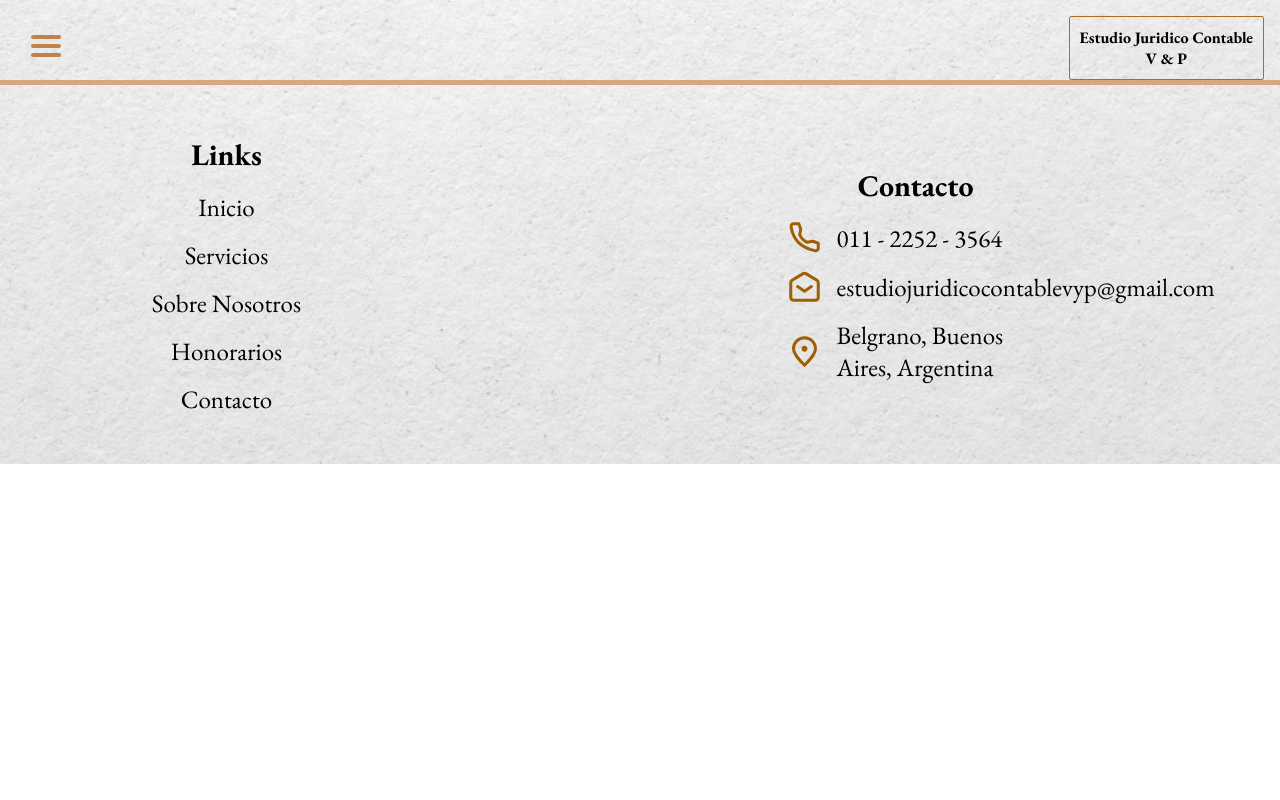
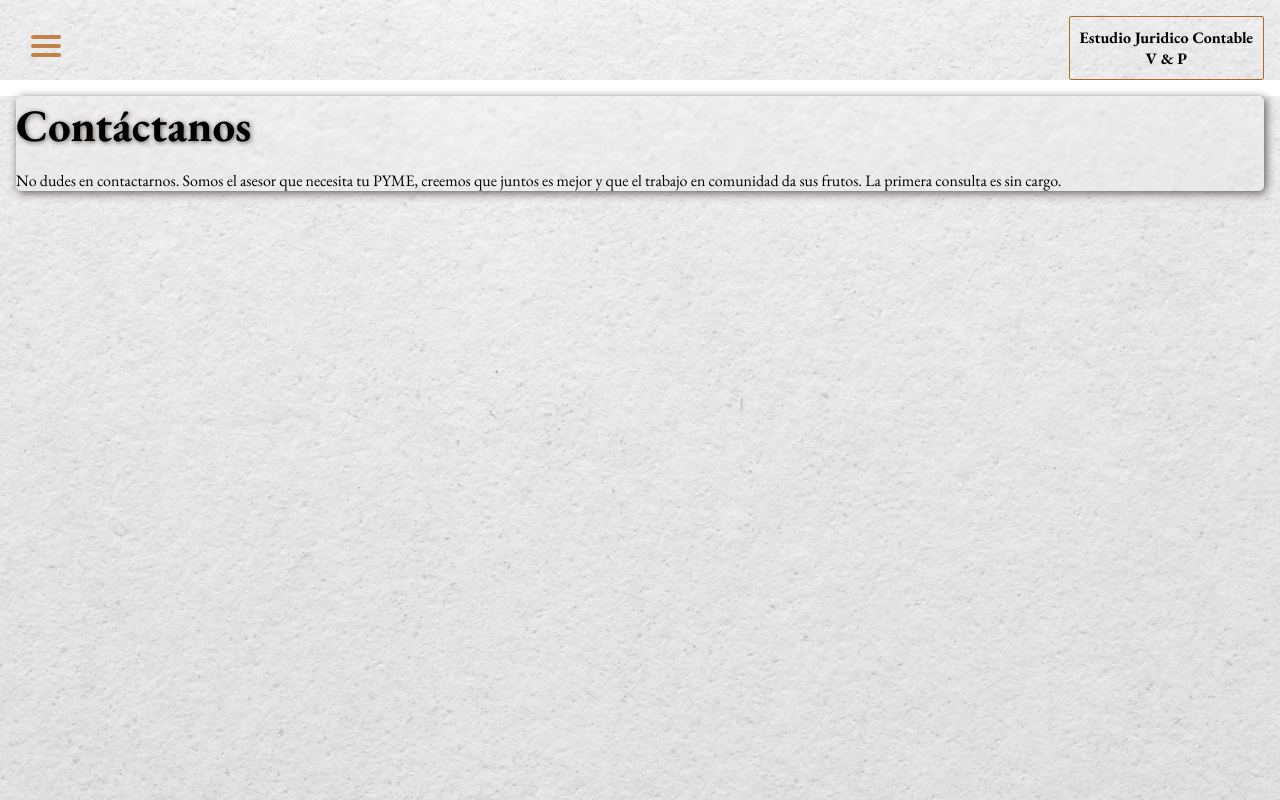
Before and after one commit to AgusPereyraa/juridicoContable, a React (Create React App) app: page /contact in a window 1280 px wide. Shown: the top 800 px of the page. Built offline with nearby package versions, Linux system fonts and the light colour scheme.

Commit message:
components contact

```diff
--- /dev/null
+++ b/src/Components/HomeContact/HomeContact.jsx
@@ -0,0 +1,17 @@
+import React from 'react'
+import './homeContact.css'
+import H2 from '../H2/H2'
+import P from '../P/P'
+
+export default function HomeContact() {
+  return (
+    <div className='homeContact'>
+
+        <div className='textContact'>
+            <H2 text='Contáctanos' />
+            <P text='No dudes en contactarnos. Somos el asesor que necesita tu PYME, creemos que juntos es mejor y que el trabajo en comunidad da sus frutos. La primera consulta es sin cargo. ' />
+        </div>
+
+    </div>
+  )
+}
--- /dev/null
+++ b/src/Components/HomeContact/homeContact.css
@@ -0,0 +1,21 @@
+.homeContact {
+    background: url(../../Img/backgroundInfo.png);
+    min-height: 100vh;
+}
+
+.textContact {
+    display: flex;
+    flex-direction: column;
+    gap: 1rem;
+    background: rgba(255, 255, 255, 0.045); /*#625555 #ab530196 */
+    border-radius: 5px;
+    backdrop-filter: blur(1px);
+    -webkit-backdrop-filter: blur(1px);
+    box-shadow: 2px 2px 10px #625555;
+    margin: 1rem;
+}
+
+.textContact h2 {
+    font-size: 45px;
+    text-shadow: 1px 1px 5px #625555;
+}
--- a/src/Pages/Contact/Contact.jsx
+++ b/src/Pages/Contact/Contact.jsx
@@ -1,11 +1,13 @@
 import React from 'react'
 import Navbar from '../../Components/Navbar/Navbar'
+import Main from '../../Components/HomeContact/HomeContact'
 import Footer from '../../Components/Footer/Footer'
 
 export default function About() {
   return (
     <div>
         <Navbar />
+        <Main />
         <Footer />
     </div>
   )
```
